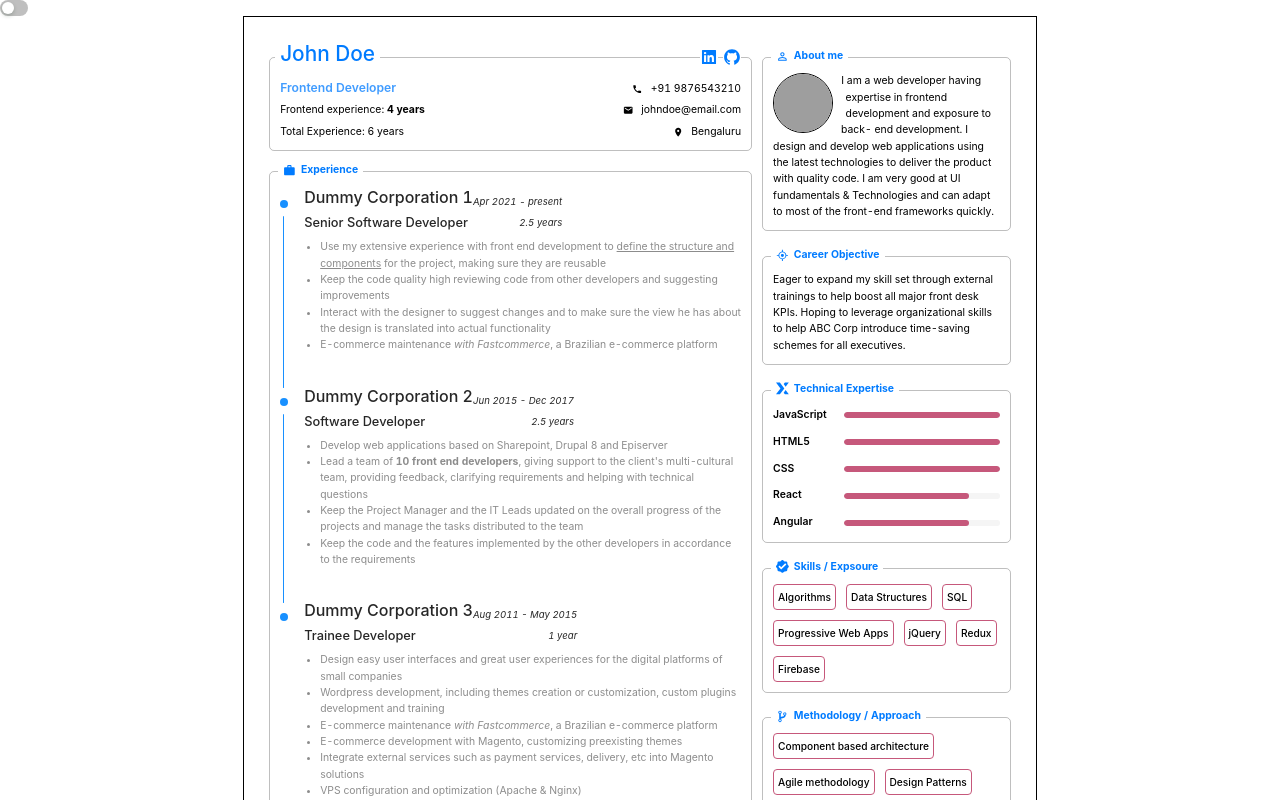
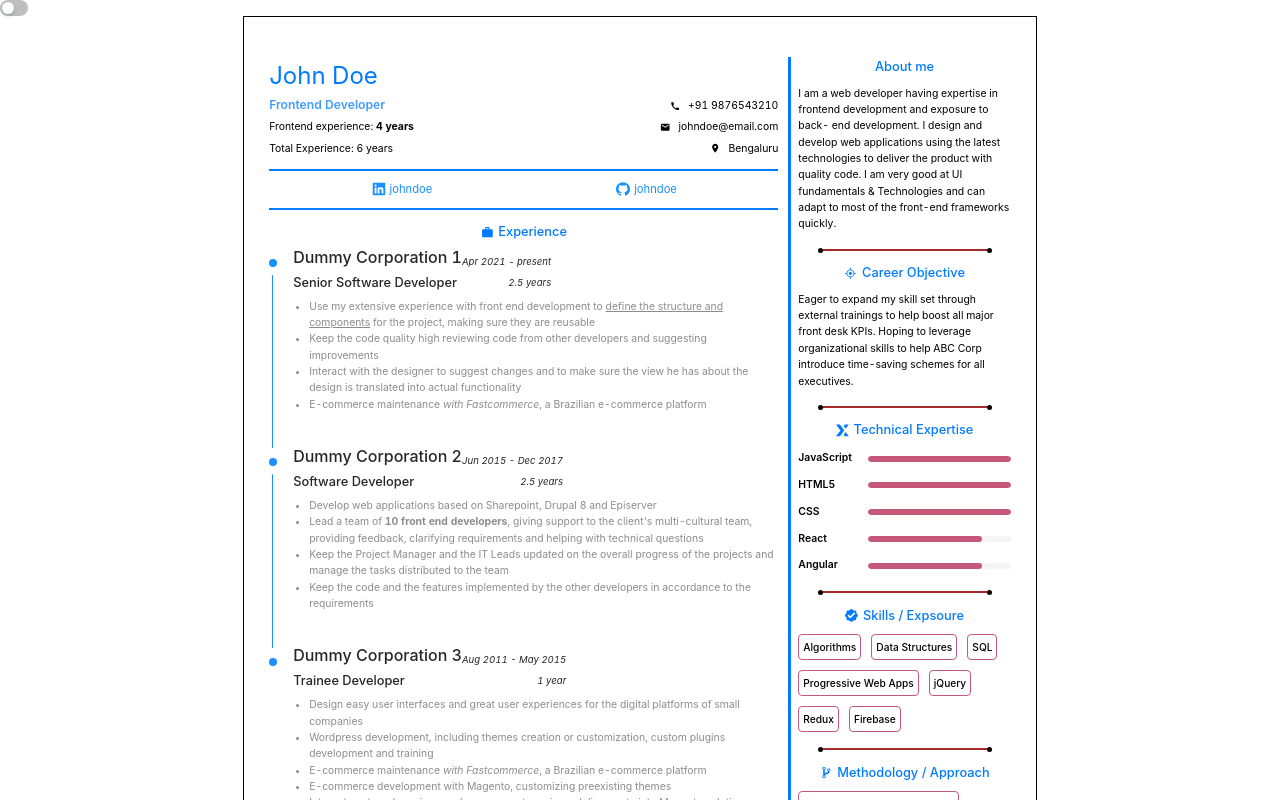
Before and after one commit to sadanandpai/resume-builder, a React (Vite) app: page / in a window 1280 px wide. Shown: the top 800 px of the page. Built offline with nearby package versions, Linux system fonts and the light colour scheme; grey boxes are pictures that could not be loaded.

Commit message:
legacy template completioon

```diff
--- a/src/components/pages/Resume.tsx
+++ b/src/components/pages/Resume.tsx
@@ -41,8 +41,8 @@ const RightSection = styled(FlexCol)`
 export function Resume() {
   return (
     <ResumeContainer className="resume">
-      <ProfessionalTemplate />
-      {/* <LegacyTemplate /> */}
+      {/* <ProfessionalTemplate /> */}
+      <LegacyTemplate />
     </ResumeContainer>
   );
 }
--- a/src/components/templates/legacy-template/LegacyTemplate.tsx
+++ b/src/components/templates/legacy-template/LegacyTemplate.tsx
@@ -13,18 +13,8 @@ import { ListSection } from "../professional-template/features/ListSection";
 
 import { Separator } from "./core/Separator";
 import { SectionHeader } from "./core/SectionHeader";
+import { SocialBar } from "./core/SocialBar";
 
-import { MdWork } from "react-icons/md";
-import { MdVpnKey } from "react-icons/md";
-import { MdVerifiedUser } from "react-icons/md";
-
-import { MdPermIdentity } from "react-icons/md";
-import { AiOutlineAim } from "react-icons/ai";
-import { BsBook } from "react-icons/bs";
-import { GrStatusGood } from "react-icons/gr";
-import { IoGitBranch } from "react-icons/io5";
-import { MdBuild } from "react-icons/md";
-import { FaUniversity } from "react-icons/fa";
 import {
   useIntro,
   useExp,
@@ -37,7 +27,7 @@ const GridContainer = styled.div`
   margin: auto;
   background-color: white;
   display: grid;
-  grid-template-columns: 2fr 10px 1fr;
+  grid-template-columns: 70% 10px 1fr;
 `;
 
 const Divider = styled.div`
@@ -50,7 +40,17 @@ const GridColumn = styled.div`
   display: flex;
   flex-direction: column;
   justify-content: space-between;
+
+  &:first-child{
+    padding-right: 10px;
+  }
 `;
+
+const EmployeName = styled.div`
+  margin: 0;
+  color: ${(props) => props.theme.primaryColor};
+  font-size: 1.5rem;
+`
 
 export function LegacyTemplate() {
   const intro = useIntro((state: any) => state.intro);
@@ -73,29 +73,28 @@ export function LegacyTemplate() {
   return (
     <GridContainer>
       <GridColumn>
+        <EmployeName>{intro.name}</EmployeName>
         <Intro data={intro} />
+        <SocialBar items={intro.social} />
 
-        <Exp
-          icon={getIcon("exp")}
+        <SectionHeader
+          Icon={getIcon(experience.title)}
           title={experience.title}
-          companies={experience.companies}
         />
-        <Separator />
-        <SectionHeader
-          Icon={getIcon("key projects / involvements")}
-          title={keyProjects.title}
-        />
-        <ListSection items={keyProjects.items} />
+        <Exp companies={experience.companies} />
         <Separator />
         <SectionHeader
           Icon={getIcon(keyProjects.title)}
           title={keyProjects.title}
         />
-        <ListSection
-          icon={getIcon(certificates.title)}
+        <ListSection items={keyProjects.items} />
+
+        <Separator />
+        <SectionHeader
+          Icon={getIcon(certificates.title)}
           title={certificates.title}
-          items={certificates.items}
         />
+        <ListSection items={certificates.items} />
       </GridColumn>
 
       <Divider />
@@ -121,6 +120,8 @@ export function LegacyTemplate() {
         <Separator />
         <SectionHeader Icon={getIcon(exposure.title)} title={exposure.title} />
         <Exposure items={exposure.items} />
+
+        <Separator />
         <SectionHeader
           Icon={getIcon(methodology.title)}
           title={methodology.title}
--- a/src/components/templates/legacy-template/core/SectionHeader.tsx
+++ b/src/components/templates/legacy-template/core/SectionHeader.tsx
@@ -2,24 +2,25 @@ import React from "react";
 import styled from "styled-components";
 
 export const Section = styled.div`
-  font-size: 20px;
+  font-size: 0.8rem;
   font-weight: 500;
   color: #007bff;
   display: flex;
   align-items: center;
   justify-content: center;
   position: relative;
+  margin-bottom: 4px;
+  column-gap: 5px;
+
+  svg {
+    vertical-align: middle;
+  }
 `;
 
-const TitleHolder = styled.div`
-  height: 27px;
-`;
-
-export function SectionHeader({ title, Icon }:any) {
+export function SectionHeader({ title, Icon }: any) {
   return (
     <Section>
-      {Icon}
-      <TitleHolder>{title}</TitleHolder>
+      {Icon}{title}
     </Section>
   );
 }
--- a/src/components/templates/legacy-template/core/Separator.tsx
+++ b/src/components/templates/legacy-template/core/Separator.tsx
@@ -2,31 +2,31 @@ import styled from "styled-components";
 
 export const Separator = styled.div`
   width: 80%;
-  margin: 18px auto 18px auto;
-  height: 3px;
+  margin: 12px auto 8px auto;
+  height: 2px;
   background-color: brown;
   position: relative;
 
   &::before {
     display: inline-block;
-    width: 10px;
-    height: 10px;
+    width: 5px;
+    height: 5px;
     border-radius: 50%;
     position: absolute;
     background-color: black;
-    top: -3.5px;
+    top: -1.5px;
     left: -2px;
     content: "";
   }
 
   &::after {
     display: inline-block;
-    width: 10px;
-    height: 10px;
+    width: 5px;
+    height: 5px;
     border-radius: 50%;
     position: absolute;
     background-color: black;
-    top: -3.5px;
+    top: -1.5px;
     right: -2px;
     content: "";
   }
--- /dev/null
+++ b/src/components/templates/legacy-template/core/SocialBar.tsx
@@ -0,0 +1,33 @@
+import React from "react";
+import styled from "styled-components";
+import { Flex } from "../../../common/styles";
+import { getIcon } from "../../../common/icons";
+
+const SocialDiv = styled.div`
+  padding: 10px;
+  border-top: 2px solid #007bff;
+  border-bottom: 2px solid #007bff;
+  margin: 12px 0px;
+  display: flex;
+  justify-content: space-around;
+  align-items: center;
+  font-size: 0.7rem;
+
+  svg{
+    height: 1rem;
+    width: 1rem;
+    vertical-align: top;
+  }
+`;
+
+export function SocialBar({ items }: any) {
+  return (
+    <SocialDiv>
+      {items.map((icon: any) => (
+        <a href={icon[1]}>
+          {getIcon(icon[0])} <span>{icon[1].split("/").slice(-2)}</span>
+        </a>
+      ))}
+    </SocialDiv>
+  );
+}
--- a/src/components/templates/professional-template/ProfessionalTemplate.tsx
+++ b/src/components/templates/professional-template/ProfessionalTemplate.tsx
@@ -4,7 +4,7 @@ import styled from "styled-components";
 import { FlexCol } from "../../common/styles";
 import { getIcon } from "../../common/icons";
 
-import { Section } from "./core/Section";
+import { Section, SectionIntro } from "./core/Section";
 import { Intro } from "./features/Intro";
 import { Description } from "./features/Description";
 import { UnratedSection } from "./features/RatedSection";
@@ -55,7 +55,7 @@ export function ProfessionalTemplate() {
     {
       title: experience.title,
       component: <Exp companies={experience.companies} />,
-      styles: {flexGrow: 1}
+      styles: { flexGrow: 1 },
     },
     {
       title: keyProjects.title,
@@ -66,7 +66,6 @@ export function ProfessionalTemplate() {
       component: <ListSection items={certificates.items} />,
     },
   ];
-
   const rightSections = [
     {
       title: intro.about.title,
@@ -100,8 +99,11 @@ export function ProfessionalTemplate() {
   return (
     <>
       <LeftSection>
-        <Intro data={intro} />
-        {leftSections.map(({title, component, styles}) => {
+        <SectionIntro title={intro.name} icons={intro.social}>
+          <Intro data={intro} />
+        </SectionIntro>
+
+        {leftSections.map(({ title, component, styles }) => {
           return (
             <Section icon={getIcon(title)} title={title} styles={styles}>
               {component}
@@ -111,7 +113,7 @@ export function ProfessionalTemplate() {
       </LeftSection>
 
       <RightSection>
-        {rightSections.map(({title, component}) => {
+        {rightSections.map(({ title, component }) => {
           return (
             <Section icon={getIcon(title)} title={title}>
               {component}
--- a/src/components/templates/professional-template/features/Intro.tsx
+++ b/src/components/templates/professional-template/features/Intro.tsx
@@ -13,7 +13,6 @@ const Role = styled.h3`
 
 export function Intro({ data }: any) {
   return (
-    <SectionIntro title={data.name} icons={data.social}>
       <Flex jc="space-between">
         <FlexCol rGap="5px">
           <Role>{data.role}</Role>
@@ -32,7 +31,6 @@ export function Intro({ data }: any) {
           <Contact icon={getIcon('location')} value={data.location} />
         </FlexCol>
       </Flex>
-    </SectionIntro>
   );
 }
 
```
Also changed, not shown: src/components/templates/legacy-template/core/SocialBar.js (deleted, +0 -43 lines).
